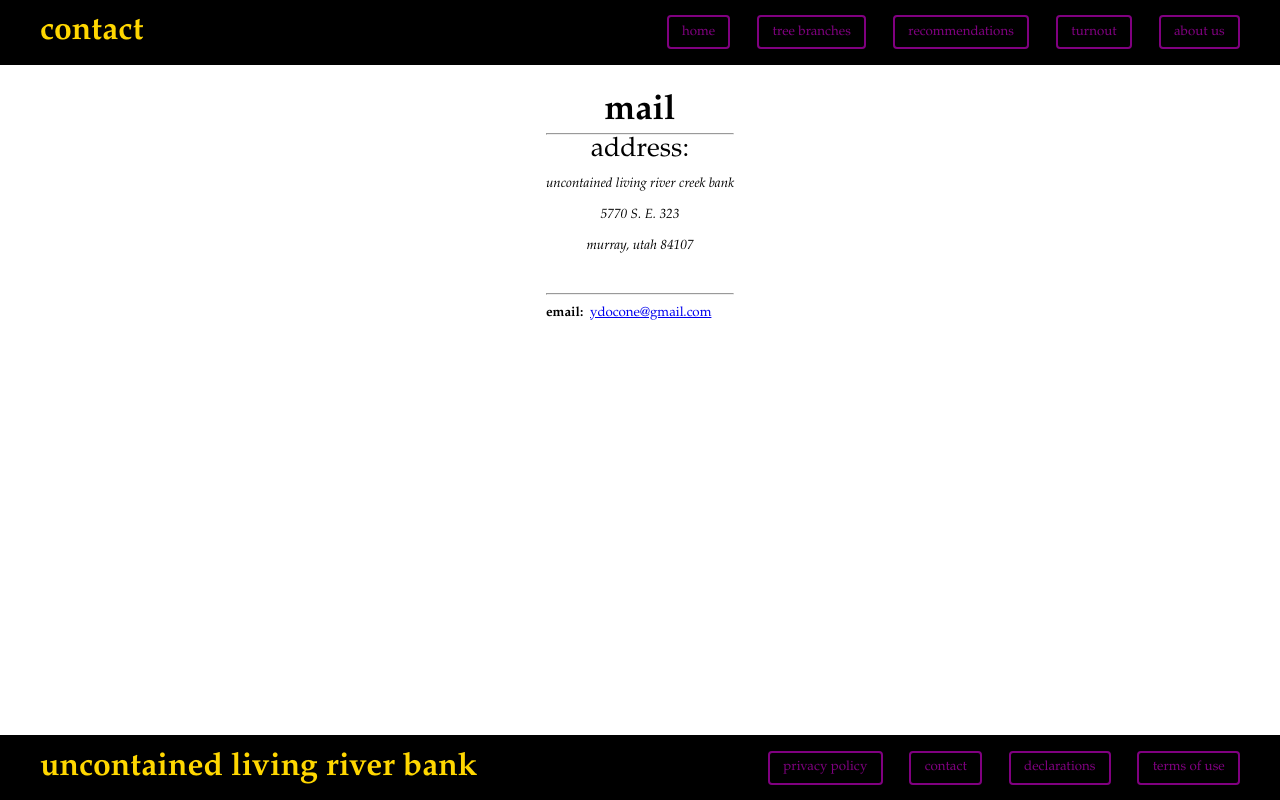
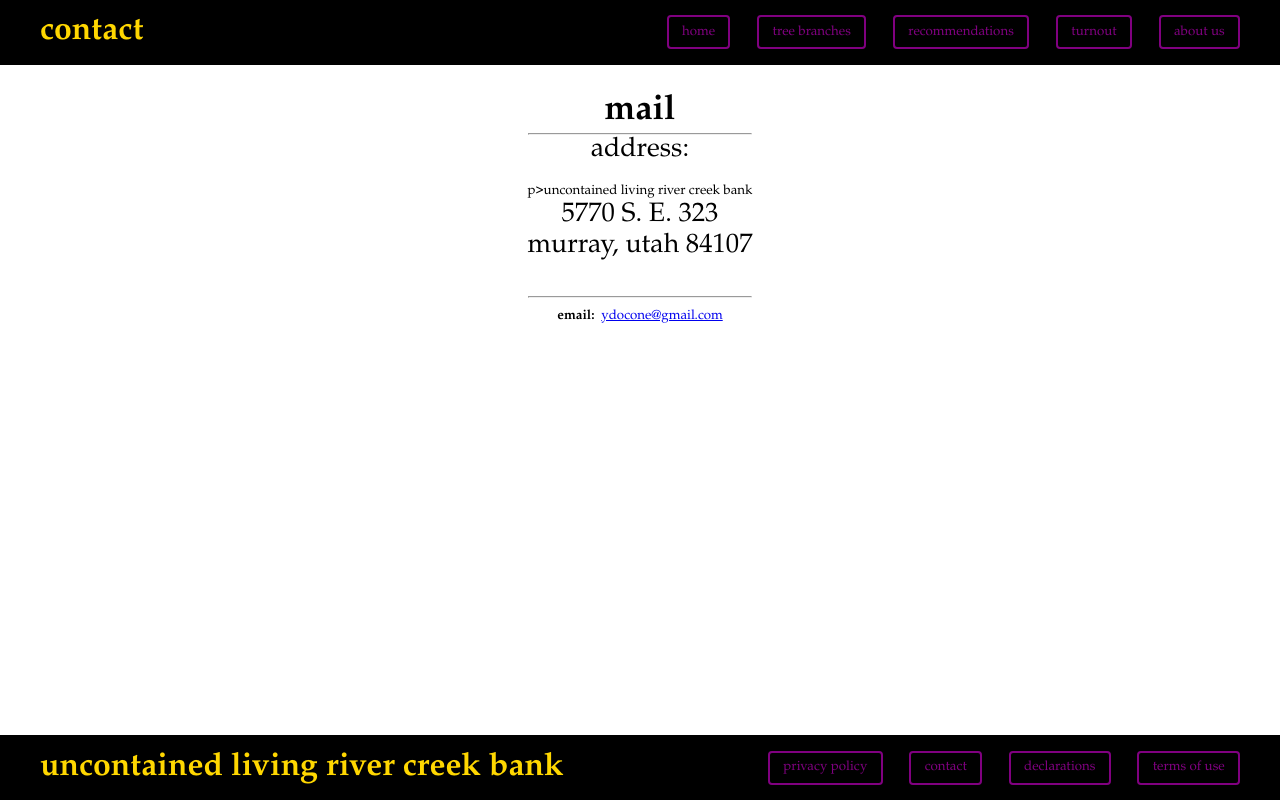
Before and after one commit to dragonskeeper/UncontainedLiving, a plain HTML site: page contact.html in a window 1280 px wide. Drawn offline with Linux system fonts and the light colour scheme.

Commit message:
contact.html

```diff
--- a/contact.html
+++ b/contact.html
@@ -23,14 +23,14 @@
     <main>
         <center><h1>mail</h1></center>
         <center><HR></center>
-        <center><p>address:<BR>
-            <I>uncontained living river creek bank</I><BR>
-            <I>5770 S. E. 323</I><BR>
-            <I>murray, utah 84107</I></p></center>
+        <center><p>address:</p></center><BR>
+            <center></center>p>uncontained living river creek bank</p></center>
+            <center><p>5770 S. E. 323</p></center>
+            <center><p>murray, utah 84107</p></center>
         <BR>
         <BR>
         <HR>
-        <p><strong>email:</strong> <a href="mailto:ydocone@gmail.com"> ydocone@gmail.com</a></p>
+        <center><p><strong>email:</strong> <a href="mailto:ydocone@gmail.com"> ydocone@gmail.com</a></p></center>
     </main>
     </body>
         <foot>
@@ -41,7 +41,7 @@
         </foot>
             <footer>
                 <nav class="nav-footer">
-                    <div class="logo">uncontained living river bank</div>
+                    <div class="logo">uncontained living river creek bank</div>
                     <div class="nav-buttons">
                         <a href="privacy.html" class="nav-btn">privacy policy</a>
                         <a href="contact.html" class="nav-btn">contact</a>
```
